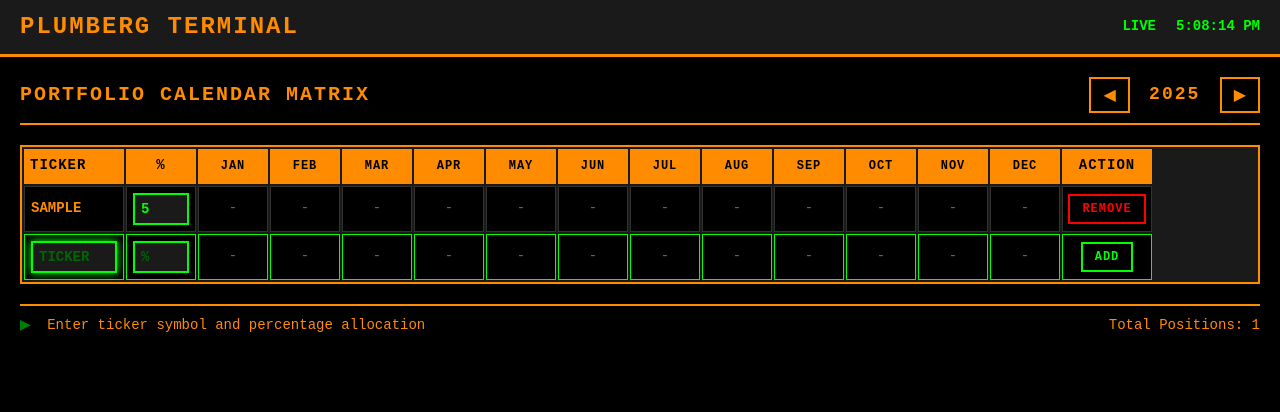
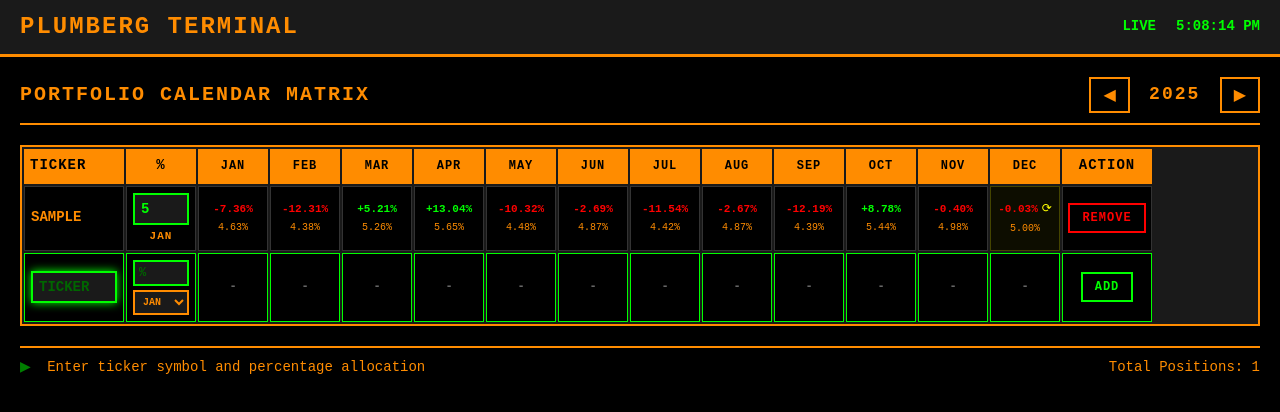
Before and after one commit to elofledning/plumberg-console, a React (Vite) app: page / in a window 1280 px wide. Both pictures are taken after typing "Sample", "5" into the empty fields and a click on the button "ADD". Shown: the top 412 px of the page. Built offline with nearby package versions, Linux system fonts and the light colour scheme.

Commit message:
Added start month selection to stock calendar positions.

```diff
--- a/src/components/StockCalendar.css
+++ b/src/components/StockCalendar.css
@@ -110,7 +110,55 @@
 
 .month-data {
   color: #666666;
-  font-size: 14px;
+  font-size: 12px;
+  font-weight: bold;
+}
+
+.month-data-container {
+  display: flex;
+  flex-direction: column;
+  gap: 4px;
+  align-items: center;
+}
+
+.month-performance {
+  font-size: 11px;
+  font-weight: bold;
+}
+
+.month-performance.positive {
+  color: #00ff00;
+}
+
+.month-performance.negative {
+  color: #ff0000;
+}
+
+.month-allocation {
+  color: #ff8c00;
+  font-size: 10px;
+  font-weight: normal;
+}
+
+.current-month {
+  border: 1px solid #444400 !important;
+  background-color: #0d0d00 !important;
+}
+
+.in-progress {
+  margin-left: 4px;
+  color: #ffff00;
+  font-size: 12px;
+  animation: spin 2s linear infinite;
+}
+
+@keyframes spin {
+  0% {
+    transform: rotate(0deg);
+  }
+  100% {
+    transform: rotate(360deg);
+  }
 }
 
 .ticker-input,
@@ -135,6 +183,68 @@
   outline: none;
   border-color: #00ff00;
   box-shadow: 0 0 10px #00ff00;
+}
+
+.percent-start-container {
+  display: flex;
+  flex-direction: column;
+  gap: 4px;
+  width: 100%;
+}
+
+.percent-date-container {
+  display: flex;
+  flex-direction: column;
+  gap: 4px;
+  width: 100%;
+}
+
+.date-added {
+  color: #ff8c00;
+  font-size: 11px;
+  text-align: center;
+  font-family: 'Courier New', monospace;
+  font-weight: bold;
+  letter-spacing: 1px;
+}
+
+.percent-input-small {
+  width: 100%;
+  background-color: #1a1a1a;
+  color: #00ff00;
+  border: 2px solid #00ff00;
+  padding: 4px;
+  font-size: 12px;
+  font-family: 'Courier New', monospace;
+  font-weight: bold;
+}
+
+.percent-input-small::placeholder {
+  color: #006600;
+}
+
+.percent-input-small:focus {
+  outline: none;
+  border-color: #00ff00;
+  box-shadow: 0 0 10px #00ff00;
+}
+
+.month-select {
+  width: 100%;
+  background-color: #1a1a1a;
+  color: #ff8c00;
+  border: 2px solid #ff8c00;
+  padding: 4px;
+  font-size: 10px;
+  font-family: 'Courier New', monospace;
+  font-weight: bold;
+  cursor: pointer;
+}
+
+.month-select:focus {
+  outline: none;
+  border-color: #ff8c00;
+  box-shadow: 0 0 10px #ff8c00;
 }
 
 .input-row {
--- a/src/components/StockCalendar.tsx
+++ b/src/components/StockCalendar.tsx
@@ -5,6 +5,9 @@ interface StockPosition {
   id: string;
   ticker: string;
   percentage: string;
+  monthlyPerformance: number[];
+  dateAdded: string;
+  startMonth: number;
 }
 
 interface YearData {
@@ -22,18 +25,63 @@ function StockCalendar() {
   const [yearData, setYearData] = useState<YearData>({});
   const [newTicker, setNewTicker] = useState('');
   const [newPercentage, setNewPercentage] = useState('');
+  const [newStartMonth, setNewStartMonth] = useState(0);
   const tickerInputRef = useRef<HTMLInputElement>(null);
 
   // Get positions for the currently selected year
   const positions = yearData[selectedYear] || [];
 
+  // Calculate which months have passed for a given year
+  const getPassedMonths = (year: number): number => {
+    const now = new Date();
+    const currentYearNum = now.getFullYear();
+    const currentMonth = now.getMonth(); // 0-11
+
+    if (year < currentYearNum) {
+      return 12; // All months passed
+    } else if (year === currentYearNum) {
+      return currentMonth + 1; // Months passed including current
+    } else {
+      return 0; // Future year, no months passed
+    }
+  };
+
+  // Simulate randomized stock movements starting from a specific month
+  const simulateStockMovements = (passedMonths: number, startMonth: number): number[] => {
+    const movements: number[] = [];
+
+    for (let i = 0; i < 12; i++) {
+      // Only generate data for months >= startMonth and < passedMonths
+      if (i >= startMonth && i < passedMonths) {
+        // Generate random percentage change between -15% and +15%
+        const change = (Math.random() * 30 - 15).toFixed(2);
+        movements.push(parseFloat(change));
+      } else {
+        // Months before start or after current month have no data
+        movements.push(0);
+      }
+    }
+
+    return movements;
+  };
+
   const addPosition = () => {
     if (newTicker.trim() === '') return;
+
+    const passedMonths = getPassedMonths(selectedYear);
+    const monthlyPerformance = simulateStockMovements(passedMonths, newStartMonth);
+
+    // Create date from selected year and start month (first day of the month)
+    const date = new Date(selectedYear, newStartMonth, 1);
+    const dateAdded = date.toISOString().split('T')[0]; // YYYY-MM-DD format
 
     const position: StockPosition = {
       id: Date.now().toString(),
       ticker: newTicker.toUpperCase(),
-      percentage: newPercentage || '0'
+      percentage: newPercentage || '0',
+      monthlyPerformance,
+      dateAdded,
+      startMonth: newStartMonth
     };
 
     const currentPositions = yearData[selectedYear] || [];
@@ -43,6 +91,7 @@ function StockCalendar() {
     });
     setNewTicker('');
     setNewPercentage('');
+    // Keep newStartMonth - don't reset it
 
     // Focus back on ticker input
     setTimeout(() => tickerInputRef.current?.focus(), 0);
@@ -111,6 +160,7 @@ function StockCalendar() {
           <div key={position.id} className="grid-row">
             <div className="cell data-cell ticker-col">{position.ticker}</div>
             <div className="cell data-cell percent-col">
+              <div className="percent-date-container">
                 <input
                   type="number"
                   value={position.percentage}
@@ -119,12 +169,40 @@ function StockCalendar() {
                   min="0"
                   max="100"
                 />
+                <div className="date-added">{MONTHS[position.startMonth]}</div>
               </div>
-            {MONTHS.map((month) => (
-              <div key={month} className="cell data-cell month-col">
+            </div>
+            {MONTHS.map((month, index) => {
+              const performance = position.monthlyPerformance[index];
+              const hasData = performance !== 0;
+              const isPositive = performance > 0;
+
+              // Check if this is the current month
+              const now = new Date();
+              const isCurrentMonth = selectedYear === now.getFullYear() && index === now.getMonth();
+
+              // Calculate adjusted allocation
+              const baseAllocation = parseFloat(position.percentage) || 0;
+              const adjustedAllocation = baseAllocation * (1 + performance / 100);
+
+              return (
+                <div key={month} className={`cell data-cell month-col ${isCurrentMonth ? 'current-month' : ''}`}>
+                  {hasData ? (
+                    <div className="month-data-container">
+                      <div className={`month-performance ${isPositive ? 'positive' : 'negative'}`}>
+                        {isPositive ? '+' : ''}{performance.toFixed(2)}%
+                        {isCurrentMonth && <span className="in-progress">⟳</span>}
+                      </div>
+                      <div className="month-allocation">
+                        {adjustedAllocation.toFixed(2)}%
+                      </div>
+                    </div>
+                  ) : (
                     <div className="month-data">-</div>
+                  )}
                 </div>
-            ))}
+              );
+            })}
             <div className="cell data-cell action-col">
               <button
                 onClick={() => removePosition(position.id)}
@@ -151,16 +229,33 @@ function StockCalendar() {
             />
           </div>
           <div className="cell data-cell percent-col">
+            <div className="percent-start-container">
               <input
                 type="number"
                 value={newPercentage}
                 onChange={(e) => setNewPercentage(e.target.value)}
                 onKeyPress={handleKeyPress}
                 placeholder="%"
-              className="percent-input"
+                className="percent-input-small"
                 min="0"
                 max="100"
               />
+              <select
+                value={newStartMonth}
+                onChange={(e) => {
+                  const newValue = parseInt(e.target.value);
+                  setNewStartMonth(newValue);
+                  // If user clicked to select (even if same value), add position
+                  addPosition();
+                }}
+                onKeyPress={handleKeyPress}
+                className="month-select"
+              >
+                {MONTHS.map((month, index) => (
+                  <option key={month} value={index}>{month}</option>
+                ))}
+              </select>
+            </div>
           </div>
           {MONTHS.map((month) => (
             <div key={month} className="cell data-cell month-col">
```
Lines whose indentation alone changed are shown as unchanged.
